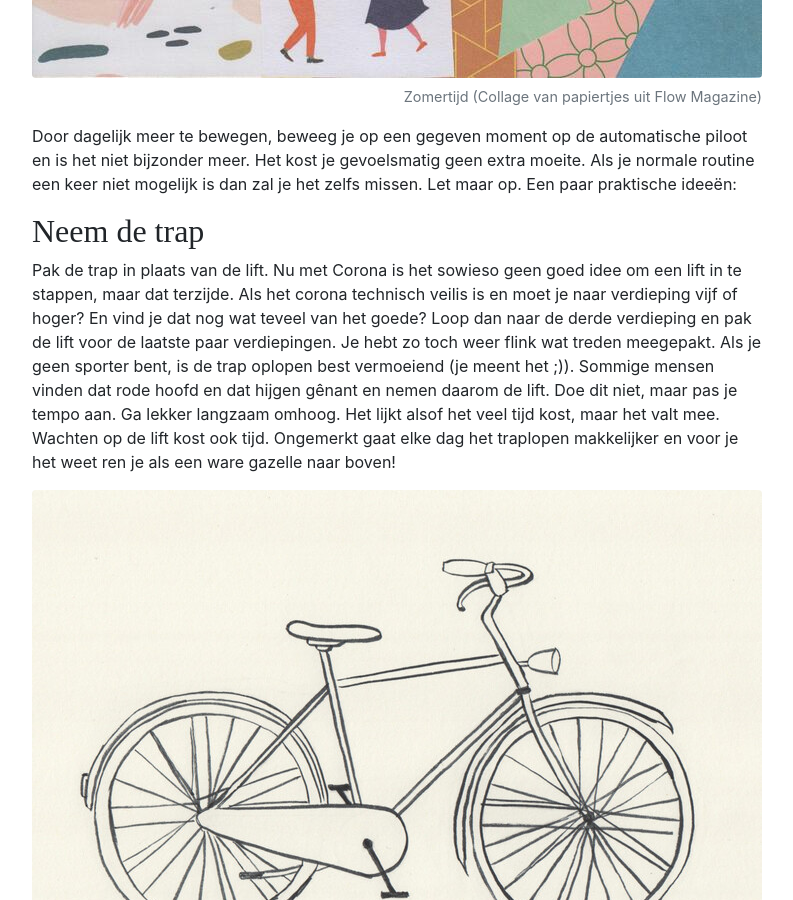
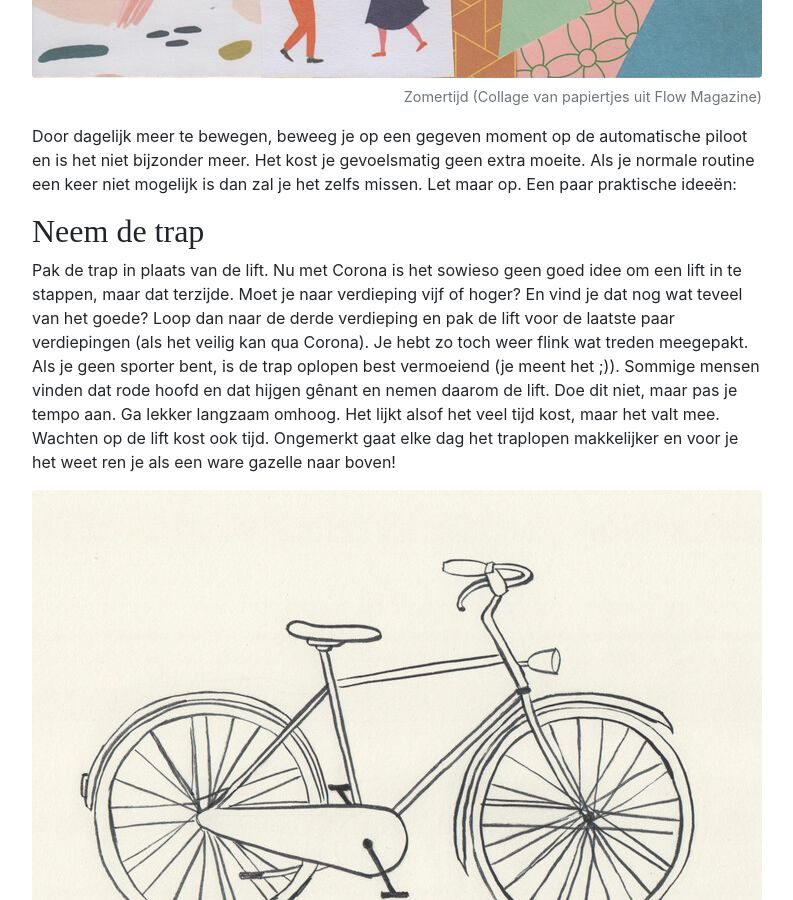
Before and after one commit to BaasLimited/baasovereten.github.io, a Jekyll site: the page built from _posts/2020-10-07-meer-bewegen.md, in a window 1280 px wide and 900 px high, scrolled down 3748 px. Shown: the whole window, without its empty margins (243-1036 px from the left). Built offline with Jekyll 4.4.1, drawn with Linux system fonts in a browser that asks for light colours; some web fonts are replaced; a script that is not in the unit is left out; comment, search, counter and statistics services are not loaded.

Commit message:
Update 2020-10-07-meer-bewegen.md

```diff
--- a/_posts/2020-10-07-meer-bewegen.md
+++ b/_posts/2020-10-07-meer-bewegen.md
@@ -34,7 +34,7 @@ Door dagelijk meer te bewegen, beweeg je op een gegeven moment op de automatisch
 
 ## Neem de trap
 
-Pak de trap in plaats van de lift. Nu met Corona is het sowieso geen goed idee om een lift in te stappen, maar dat terzijde. Als het corona technisch veilis is en moet je naar verdieping vijf of hoger? En vind je dat nog wat teveel van het goede? Loop dan naar de derde verdieping en pak de lift voor de laatste paar verdiepingen. Je hebt zo toch weer flink wat treden meegepakt. Als je geen sporter bent, is de trap oplopen best vermoeiend (je meent het ;)). Sommige mensen vinden dat rode hoofd en dat hijgen gênant en nemen daarom de lift. Doe dit niet, maar pas je tempo aan. Ga lekker langzaam omhoog. Het lijkt alsof het veel tijd kost, maar het valt mee. Wachten op de lift kost ook tijd. Ongemerkt gaat elke dag het traplopen makkelijker en voor je het weet ren je als een ware gazelle naar boven!
+Pak de trap in plaats van de lift. Nu met Corona is het sowieso geen goed idee om een lift in te stappen, maar dat terzijde. Moet je naar verdieping vijf of hoger? En vind je dat nog wat teveel van het goede? Loop dan naar de derde verdieping en pak de lift voor de laatste paar verdiepingen (als het veilig kan qua Corona). Je hebt zo toch weer flink wat treden meegepakt. Als je geen sporter bent, is de trap oplopen best vermoeiend (je meent het ;)). Sommige mensen vinden dat rode hoofd en dat hijgen gênant en nemen daarom de lift. Doe dit niet, maar pas je tempo aan. Ga lekker langzaam omhoog. Het lijkt alsof het veel tijd kost, maar het valt mee. Wachten op de lift kost ook tijd. Ongemerkt gaat elke dag het traplopen makkelijker en voor je het weet ren je als een ware gazelle naar boven!
 
 {% include image.html url="/uploads/fiets.jpg" description="Fiets (fineliner in schetsboekje)" %}
 
```
